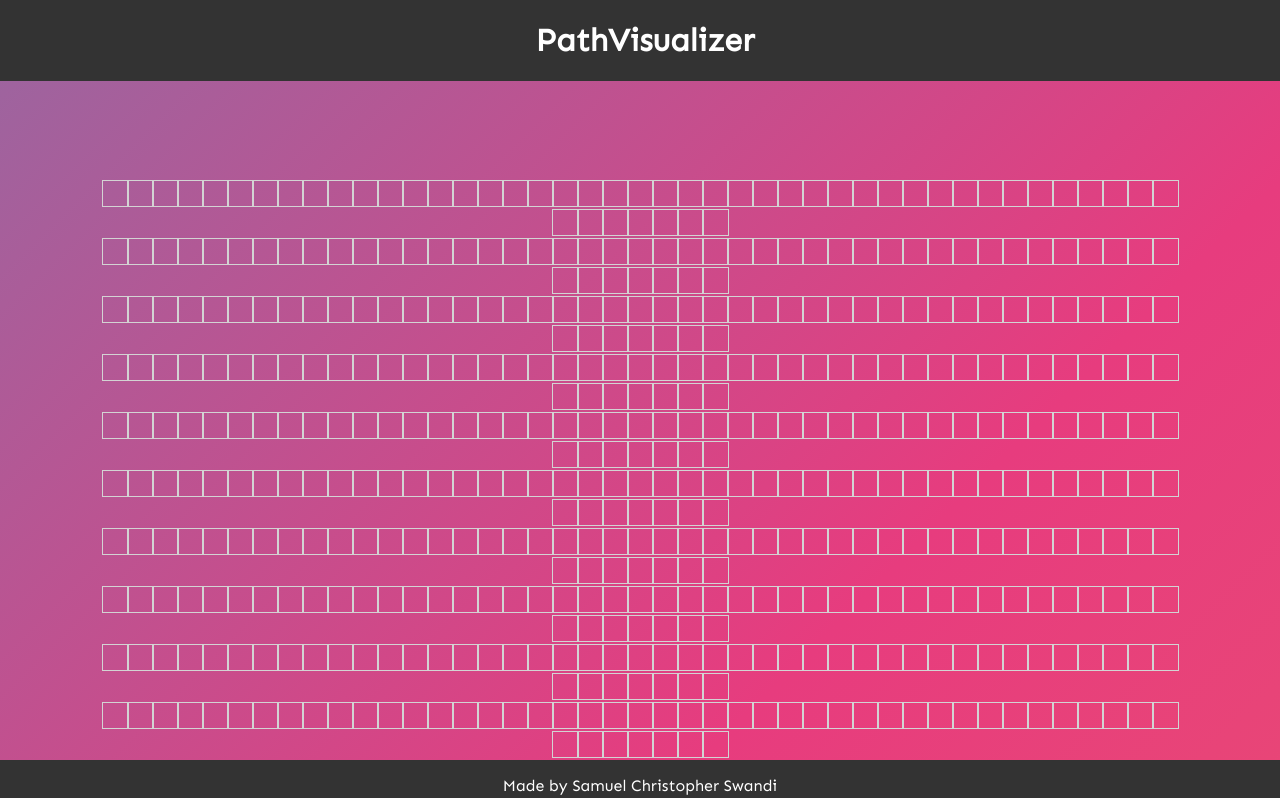
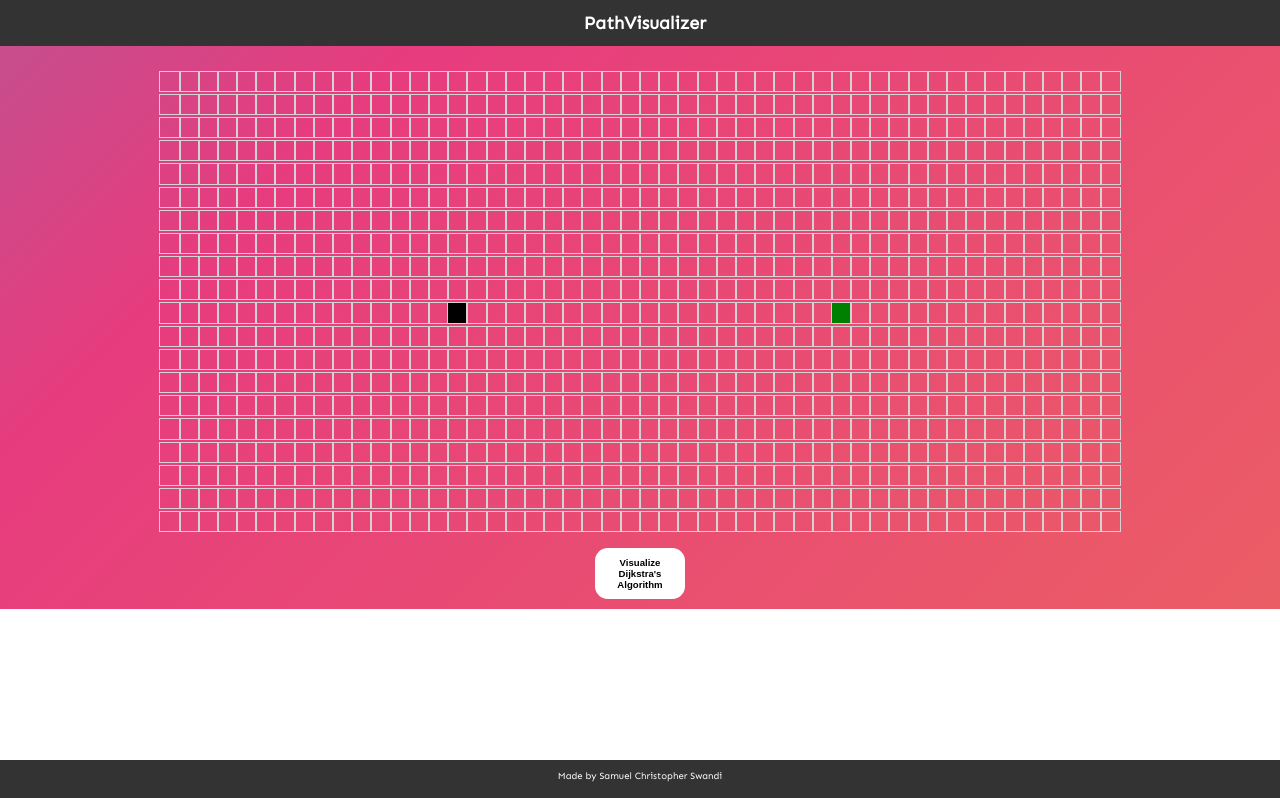
Before and after one commit to samuelswandi/path-finding, a React (Create React App) app: page / in a window 1280 px wide. Shown: the top 798 px of the page. Built offline with nearby package versions, Linux system fonts and the light colour scheme.

Commit message:
Fixing page scaling

```diff
--- a/src/App.css
+++ b/src/App.css
@@ -3,6 +3,8 @@
 .App {
   margin: 0;
   padding: 0;
+  height: auto;
+  width: auto;
   background: linear-gradient(-45deg, #ee7752, #e73c7e, #23a6d5, #23d5ab);
   background-size: 400% 400%;
   animation: gradient 15s ease infinite;
@@ -21,6 +23,7 @@
   background-color: #333;
   color: white;
   text-align: center;
+  font-size: 0.75vw;
 }
 
 @keyframes gradient {
--- a/src/Components/Navbar.css
+++ b/src/Components/Navbar.css
@@ -4,9 +4,11 @@
     color:white;
 
     overflow: hidden;
-    height:20%;
+    height: 20%;
     display: flex;
     justify-content: center;
     column-gap: 10px;
     padding-left:10px;
+
+    font-size: 0.7vw;
 }
--- a/src/Components/Navbar.jsx
+++ b/src/Components/Navbar.jsx
@@ -6,7 +6,6 @@ function Navbar() {
     return (
         <div class="topnav">
             <h1>PathVisualizer</h1>
-
         </div>
     )
 }
--- a/src/PathVisualizer/Node/Node.css
+++ b/src/PathVisualizer/Node/Node.css
@@ -1,7 +1,7 @@
 .node {
-    width: 25px;
-    height: 25px;
-    outline: 1px solid lightgrey;
+    width: 1.5vw;
+    height: 1.5vw;
+    outline: 0.1vw solid lightgrey;
     display: inline-block;
   }
 
--- a/src/PathVisualizer/PathVisualizer.css
+++ b/src/PathVisualizer/PathVisualizer.css
@@ -1,14 +1,15 @@
 .grid {
-    padding:100px;
+    height: 40vw;
+    width: auto;
+    padding: 2vw;
 }
 
 .button-1 {
-
-    margin-top:10px;
+    margin-top:1vw;
 
     background-color: white;
     border: 0;
-    border-radius: 10px;
+    border-radius: 1vw;
 
     cursor: pointer;
     width : 7vw;
```
